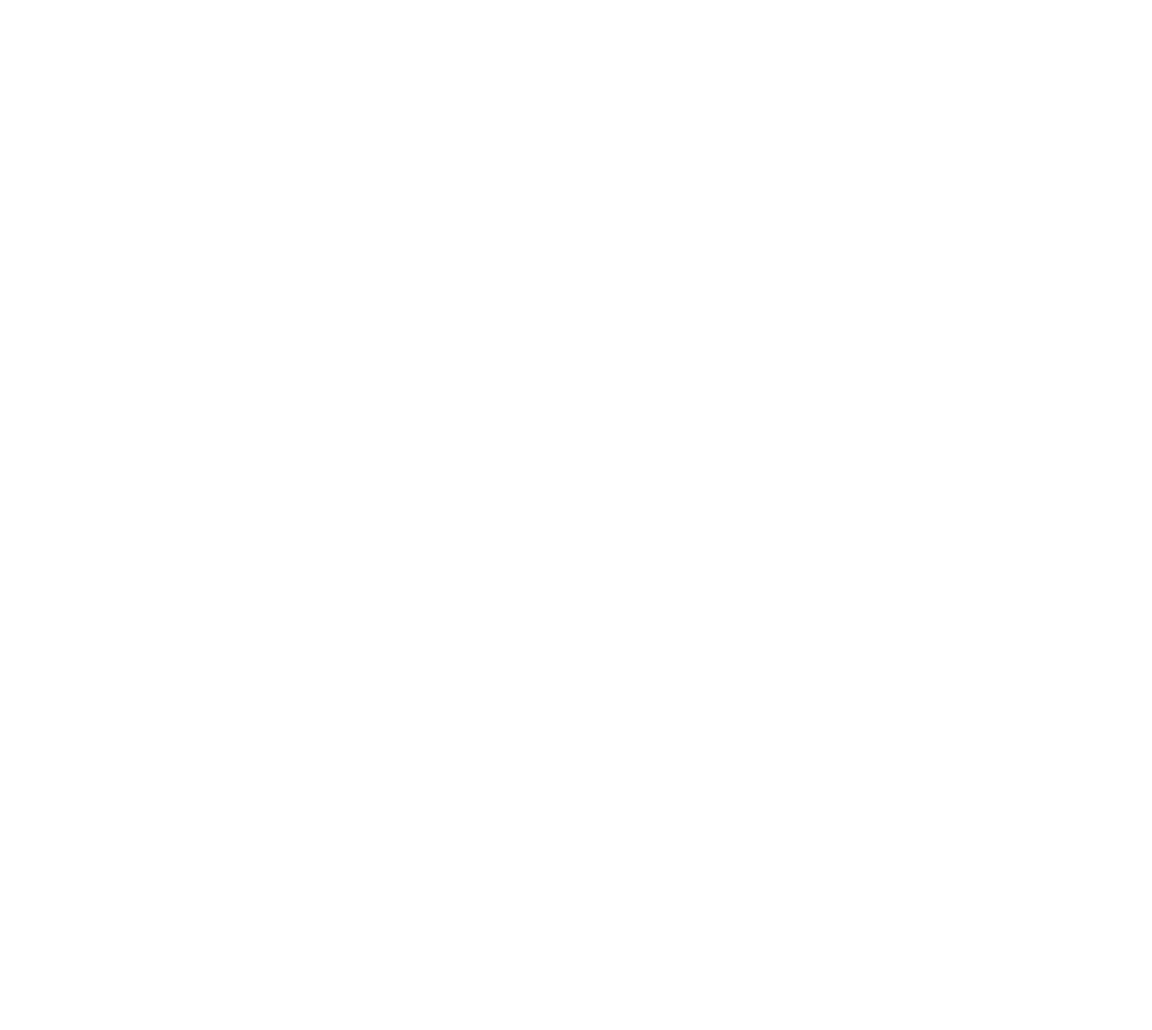
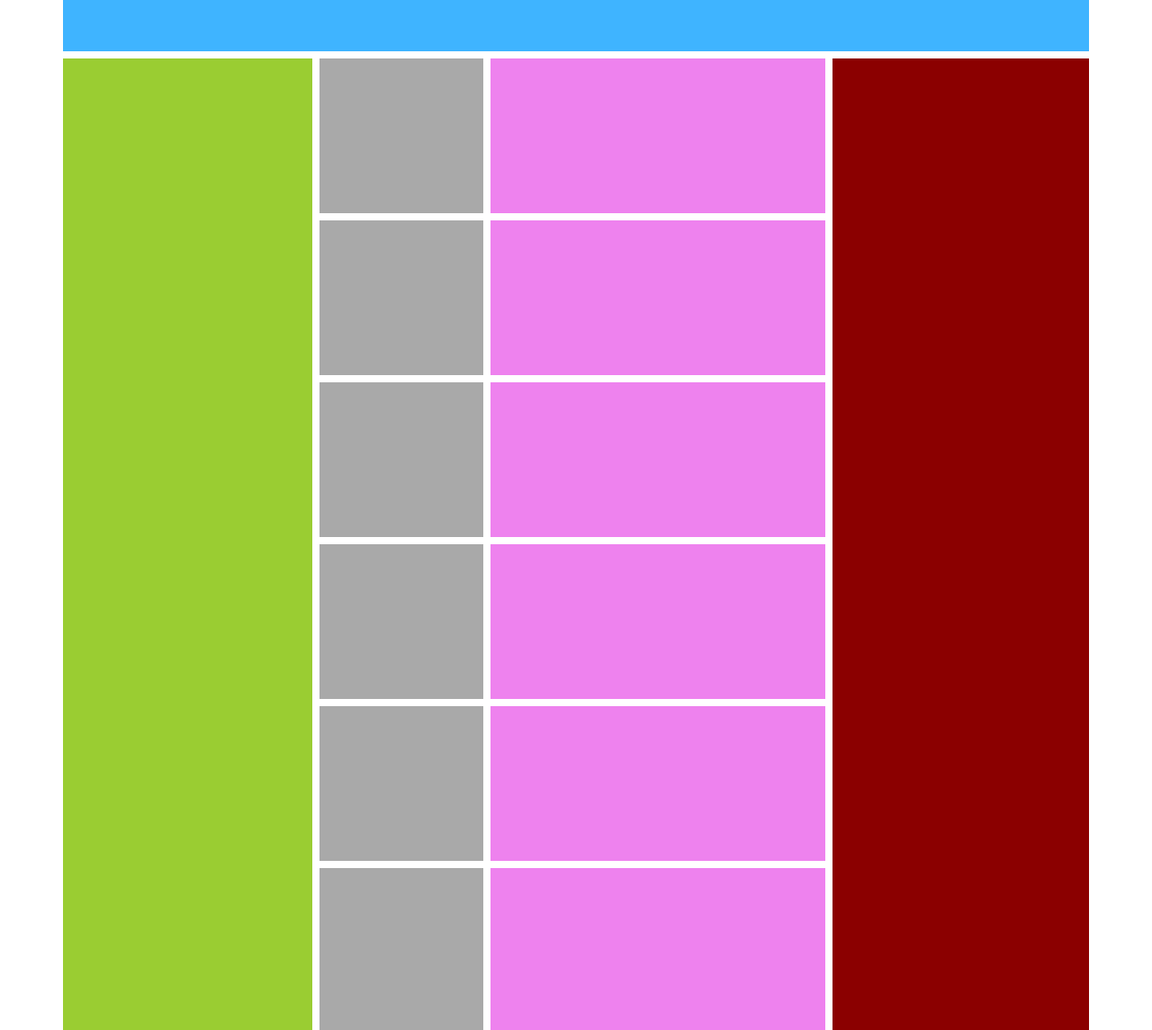
Before and after one commit to seychellemckay/seychellemckay.github.io, a plain HTML site: page Bootstrap/layout_2.html in a window 1280 px wide. Shown: the whole page at 90% size. Before the commit the page ends 800 px from the top, so only its background shows below. Drawn offline with Linux system fonts and the light colour scheme.

Commit message:
Update layout_2.html

```diff
--- a/Bootstrap/layout_2.html
+++ b/Bootstrap/layout_2.html
@@ -3,12 +3,57 @@
 
         <head>
             <meta charset="utf-8" />
-            <title>Layout 1</title>
+            <title>Layout 2</title>
             <meta name="viewport" content="width=device-width, initial-scale=1" />
             <link rel="stylesheet" href="css/bootstrap.min.css"/>
 
             <style>
 
+                * { outline: white 8px solid;}
+
+
+                /* xs devices */
+                purple { background-color: red }
+
+                /* sm devices */
+                @media (min-width: 576px) {
+                purple { background-color: orange }
+                }
+
+                /* md devices */
+                @media (min-width: 768px) {
+               purple { background-color: yellow }
+                }
+
+                /* lg devices */
+                @media (min-width: 992px) {}
+
+                /* xl devices */
+                @media (min-width: 1200px) {}
+
+
+                .blue {
+                background-color: #3FB4FF;
+                height: 65px;
+                }
+
+                .green {  background-color: yellowgreen;
+                height: 1080px;}
+
+                .orange {  background-color: orange;
+                height: 1080px;}
+
+                .grey {  background-color: darkgrey;
+                height: 180px;
+                margin: none;}
+
+                .purple {  background-color: violet;
+                height: 180px;
+                margin: none;
+                }
+
+                .red {  background-color: darkred;
+                height: 1080px;}
 
 
             </style>
@@ -20,27 +65,47 @@
         <body>
             <div class="container">
                 <div class="row">
-                    <div class="col-md-6 blue"></div>
-                    <div class="col-md-6 blue"></div>
+                    <div class="col-md-12 blue"></div>
                 </div>
 
-                <div class="container">
                 <div class="row">
-                    <div class="col-md-6 blue"></div>
-                    <div class="col-md-6 blue"></div>
+
+                    <div class="col-md-3 green"></div>
+
+                        <div class="col-md-6 orange">
+
+                            <div class="row">
+                                    <div class="col-md-4 grey"></div>
+                                    <div class="col-md-8 purple"></div>
+                            </div>
+                              <div class="row">
+                                    <div class="col-md-4 grey"></div>
+                                    <div class="col-md-8 purple"></div>
+                            </div>
+                             <div class="row">
+                                    <div class="col-md-4 grey"></div>
+                                    <div class="col-md-8 purple"></div>
+                            </div>
+                              <div class="row">
+                                    <div class="col-md-4 grey"></div>
+                                    <div class="col-md-8 purple"></div>
+                            </div>
+                             <div class="row">
+                                    <div class="col-md-4 grey"></div>
+                                    <div class="col-md-8 purple"></div>
+                            </div>
+                              <div class="row">
+                                    <div class="col-md-4 grey"></div>
+                                    <div class="col-md-8 purple"></div>
+                            </div>
+
+                        </div>
+
+                    <div class="col-md-3 red"></div>
+
                 </div>
 
-                <div class="container">
-                <div class="row">
-                    <div class="col-md-6 blue"></div>
-                    <div class="col-md-6 blue"></div>
-                </div>
 
-                <div class="container">
-                <div class="row">
-                    <div class="col-md-6 blue"></div>
-                    <div class="col-md-6 blue"></div>
-                </div>
             </div>
         </body>
     </html>
```
